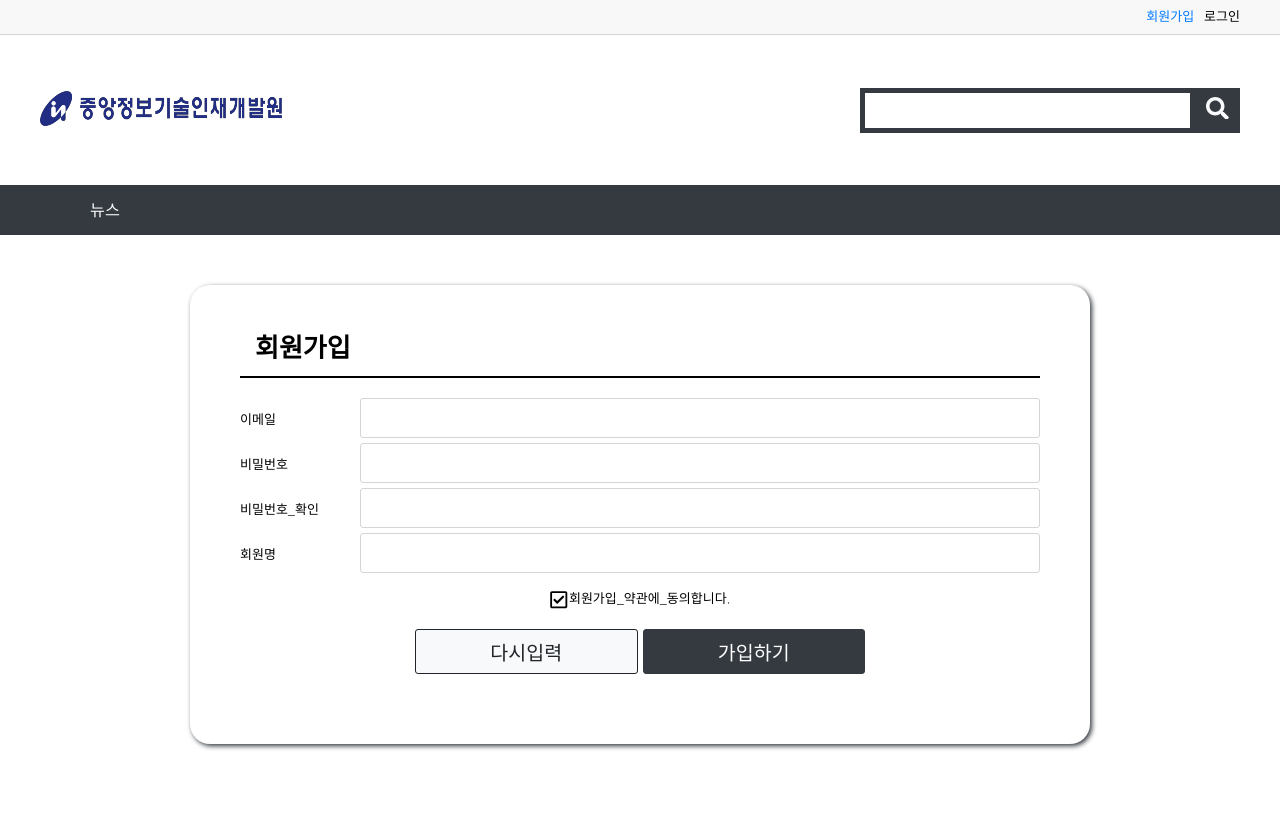
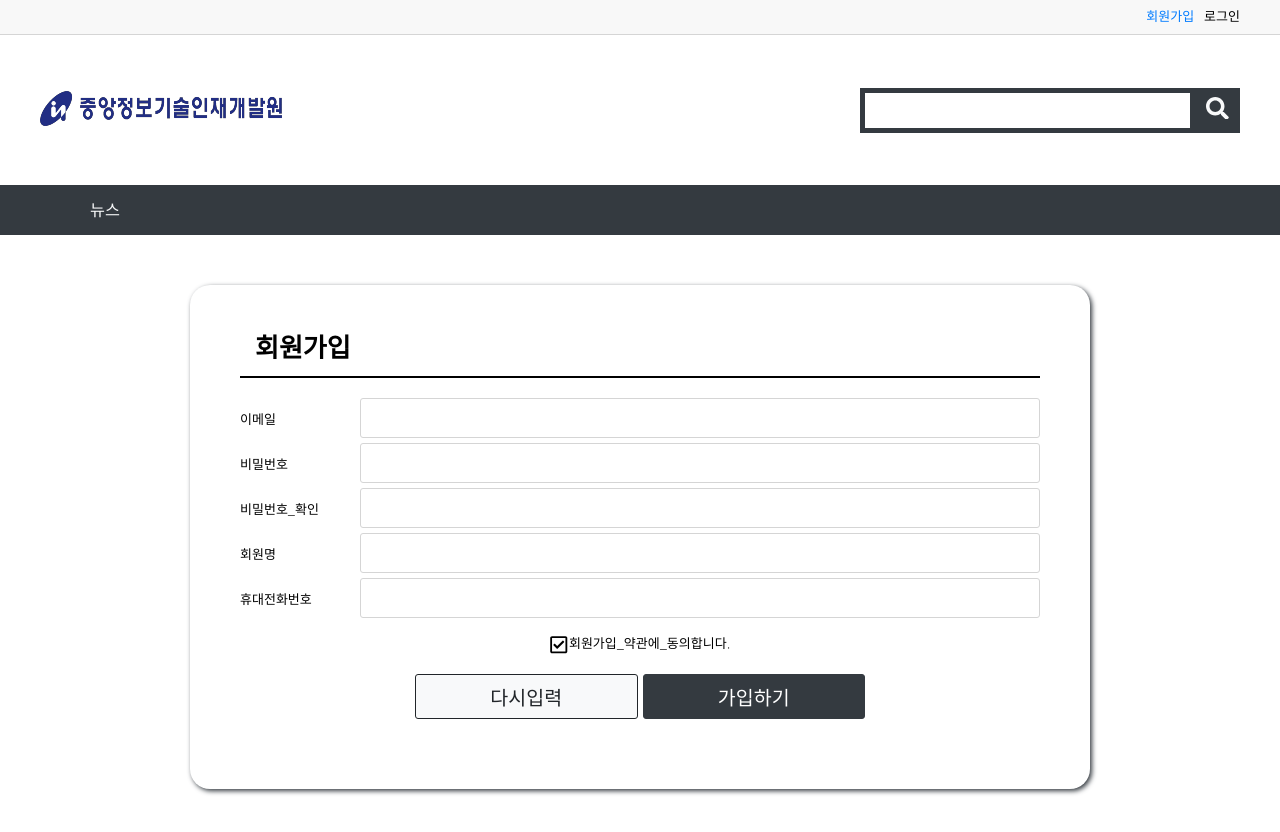
Before and after one commit to yonggyo1125/react_project, a React (Create React App) app: page /member/join in a window 1280 px wide. Shown: the top 832 px of the page. Built offline with nearby package versions, Linux system fonts and the light colour scheme.

Commit message:
회원 가입 구현

```diff
--- a/package.json
+++ b/package.json
@@ -22,7 +22,7 @@
     "web-vitals": "^2.1.0"
   },
   "scripts": {
-    "start": "react-scripts start",
+    "start": "set PORT=4000 && react-scripts start",
     "build": "react-scripts build",
     "test": "react-scripts test",
     "eject": "react-scripts eject"
--- a/src/member/components/JoinForm.js
+++ b/src/member/components/JoinForm.js
@@ -80,14 +80,25 @@ const JoinForm = ({ form, onSubmit, onChange, onToggle, onReset, errors }) => {
         <dd>
           <InputBox
             type="text"
-            name="name"
-            value={form.name ?? ''}
+            name="userName"
+            value={form.userName ?? ''}
             onChange={onChange}
           />
-          <MessageBox messages={errors.name} color="danger" />
+          <MessageBox messages={errors.userName} color="danger" />
         </dd>
       </dl>
-
+      <dl>
+        <dt>{t('휴대전화번호')}</dt>
+        <dd>
+          <InputBox
+            type="text"
+            name="mobile"
+            value={form.mobile ?? ''}
+            onChange={onChange}
+          />
+          <MessageBox messages={errors.mobile} color="danger" />
+        </dd>
+      </dl>
       <div className="terms-agree" onClick={onToggle}>
         {form.agree ? <FaCheckSquare /> : <FaRegCheckSquare />}
         {t('회원가입_약관에_동의합니다.')}
--- a/src/member/containers/JoinContainer.js
+++ b/src/member/containers/JoinContainer.js
@@ -40,7 +40,7 @@ const JoinContainer = () => {
         email: t('이메일을_입력하세요.'),
         password: t('비밀번호를_입력하세요.'),
         confirmPassword: t('비밀번호를_확인하세요.'),
-        name: t('회원명을_입력하세요.'),
+        userName: t('회원명을_입력하세요.'),
         agree: t('회원가입_약관에_동의하세요.'),
       };
 
@@ -69,14 +69,15 @@ const JoinContainer = () => {
         hasErrors = true;
       }
 
+      /* 가입처리 S */
+
+      /* 가입처리 E */
+
       setErrors(_errors);
 
       if (hasErrors) {
-        // 검증 실패시 가입 처리 X
         return;
       }
-
-      /* 가입처리 */
 
       /* 가입완료 후 로그인 페이지 이동 */
       navigate('/member/login', { replace: true }); // replace: true -> 방문기록 X
```
Also changed, not shown: src/commons/libs/apiRequest.js (added, +28 -0 lines), 2 other files (tests, documents, lock files or other folders).
